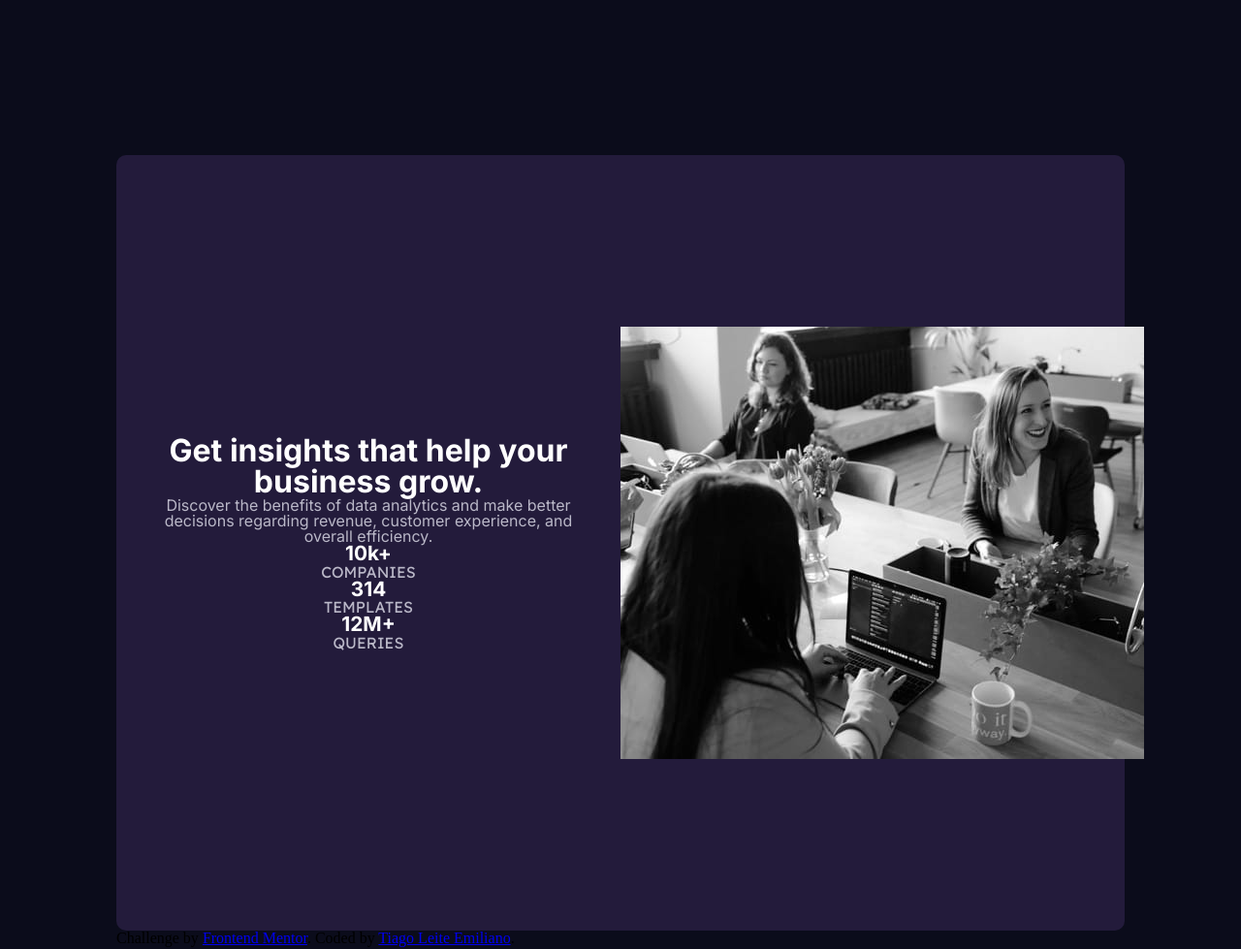
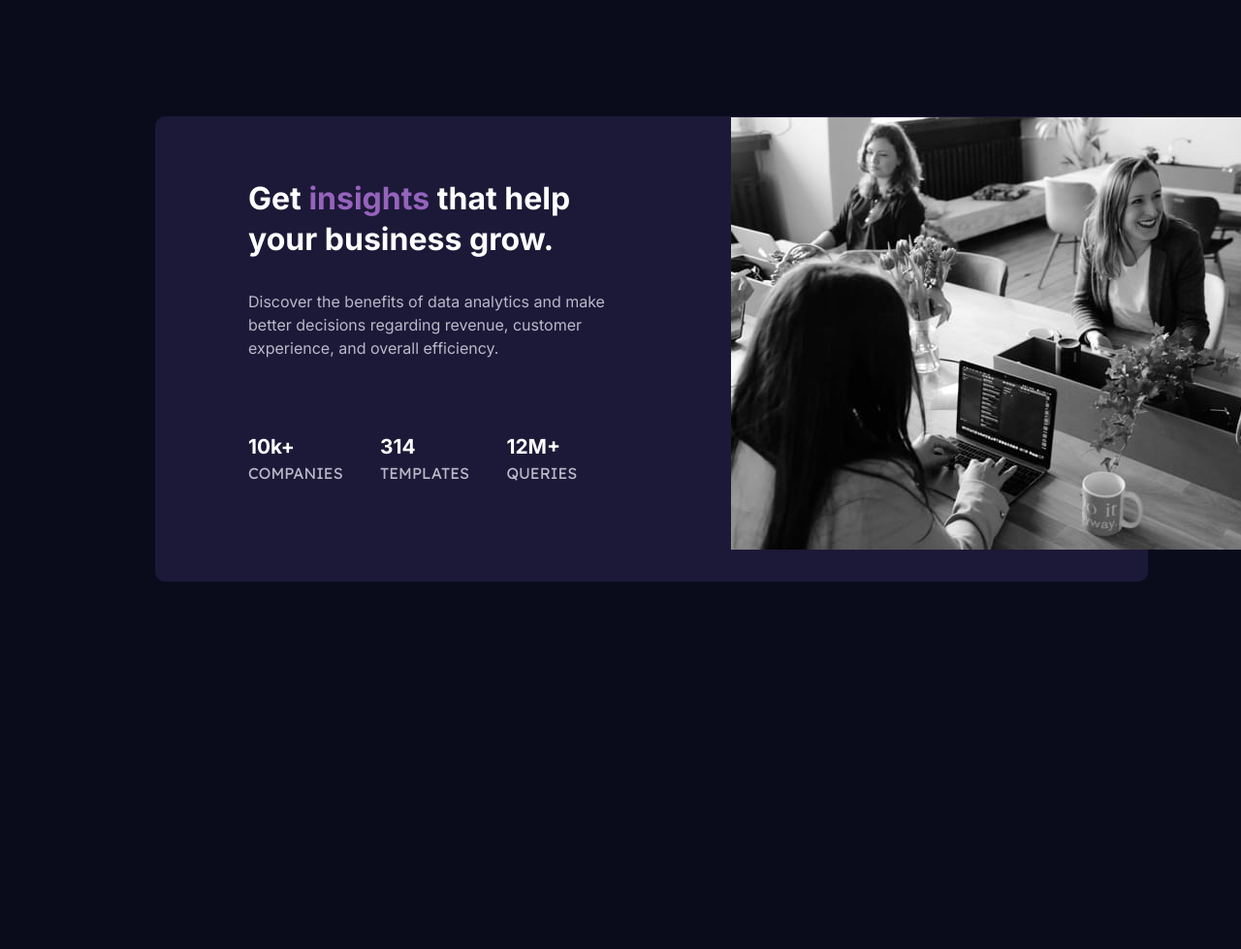
Before and after one commit to emilianotiago/CardNumerosparaSite, a plain HTML site: page stats-preview-card-component-main/index.html in a window 1280 px wide. Shown: the whole page at 97% size. After the commit the page ends 800 px from the top, so only its background shows below. Drawn offline with Linux system fonts and the light colour scheme.

Commit message:
atualizacaodesafio

```diff
--- a/stats-preview-card-component-main/index.html
+++ b/stats-preview-card-component-main/index.html
@@ -16,9 +16,9 @@
 
 </head>
 <body>
-  <section class="container principal">
+  <section class="container__principal">
     <div class="container__caixa">
-      <h1 class="titulo__principal">Get insights that help your business grow.</h1>
+        <h1 class="titulo__principal">Get <stan class="texto__destaque"> insights</stan> that help your business grow.</h1>
           <p class="texto__descricao"> Discover the benefits of data analytics and make better decisions regarding revenue, customer
             experience, and overall efficiency.</p>
           <ul class="lista__dados">
@@ -38,11 +38,8 @@
             </li>
         </ul>
     </div>
-  <img src="./images/image-header-desktop.jpg" alt="pessoas trabalhando">
+    <img src="./images/image-header-desktop.jpg" alt="pessoas trabalhando" class="imagem__principal">
+    </picture>
   </section>
-    <div class="attribution">
-      Challenge by <a href="https://www.frontendmentor.io?ref=challenge" target="_blank">Frontend Mentor</a>.
-      Coded by <a href="#">Tiago Leite Emiliano</a>.
-    </div>
 </body>
 </html>
--- a/stats-preview-card-component-main/style.css
+++ b/stats-preview-card-component-main/style.css
@@ -1,8 +1,8 @@
 
 :root {
-    --cor-de-fundo: #0b0c1b;
-    --cor-de-fundo-texto: #231b3b;
-    --cor-destaque-texto: #8449a9;
+    --cor-de-fundo: #0A0C1B;
+    --cor-de-fundo-texto: #1C1938;
+    --cor-destaque-texto: #9563BC;
     --cor-background-imagem: #522c6a;
     --cor-texto: #bab8c8;
     --cor-titulo: #ffffff;
@@ -19,25 +19,35 @@
 
 body {
     background-color: var(--cor-de-fundo);
-    padding: 10em 7.5em 10em 7.5em;
+
 }
 
-.principal {
+
+.container__principal{
+    height: 60vh;
+    display:grid;
+    grid-template-columns:50% 50%;
+    gap: 8%;
+    width: 80%;
+    margin: 7.5em 10em 5em 10em;
     background-color: var(--cor-de-fundo-texto);;
     background-repeat: no-repeat;
-    background-size: contain;
     align-items: center;
-    text-align: center;
     border-radius: 10px;
-}
+    position: absolute;
 
-.container {
-    height: 100vh;
-    display:grid;
-    grid-template-columns:50% 50%;
 }
 .container__caixa {
-    padding: 2em 1.5em 2em 1.5em;
+    margin-bottom: 7.5em;
+    margin-left: 4em;
+    padding: 2em;
+}
+.imagem__principal {
+    border-top-right-radius: 10px;
+    border-end-end-radius: 10px;
+    position: relative;
+    margin-bottom: 5em;
+
 }
 
 .titulo__principal {
@@ -45,14 +55,27 @@ body {
     font-size: 2em;
     font-family: var(--fonte-primaria);
     font-weight: 700;
+    line-height: 1.3;
+    padding: 1em 0 1em 0;
+}
 
-}
 .texto__descricao {
     color: var(--cor-texto);
     font-family: var(--fonte-primaria);
     font-size: 1em;
     font-weight: 400;
+    line-height: 1.5;
+    margin-bottom: 5em;
+    justify-content: left;
+
 }
+.lista__dados{
+    padding-top: 4em 0 0 0em;
+    display: flex;
+    justify-content: left;
+    gap: 10%;
+}
+
 .lista__dados__titulo {
     color: var(--cor-titulo);
     font-family: var(--fonte-primaria);
@@ -66,4 +89,33 @@ body {
     font-size: 0.8;
     font-weight: 100;
     text-transform: uppercase;
+    margin-top: 0.5em;
 }
+.texto__destaque {
+    color: var(--cor-destaque-texto);
+}
+
+
+@media screen and (max-width: 480px) {
+
+
+.container__principal {
+   display: flex;
+   flex-direction: column-reverse;
+   justify-content: center;
+   align-items: center;
+   margin: 0em 0em 0em 0em;
+   height: 70vh;
+   width: 50%;
+}
+
+.container__caixa {
+
+}
+
+.imagem__principal{
+width: 100%;
+border-radius: 0;
+}
+
+}
```
Lines whose indentation alone changed are shown as unchanged.
